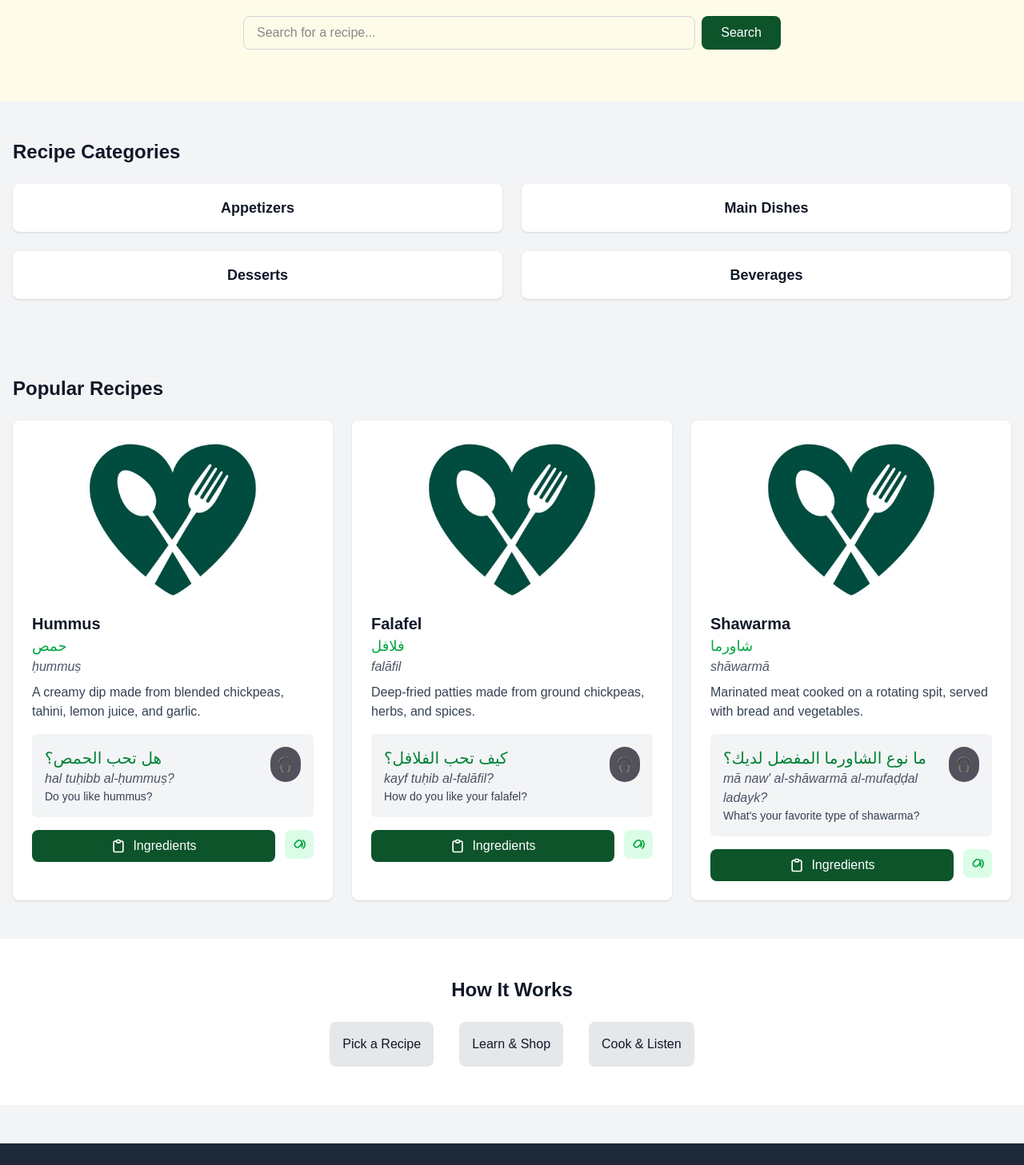
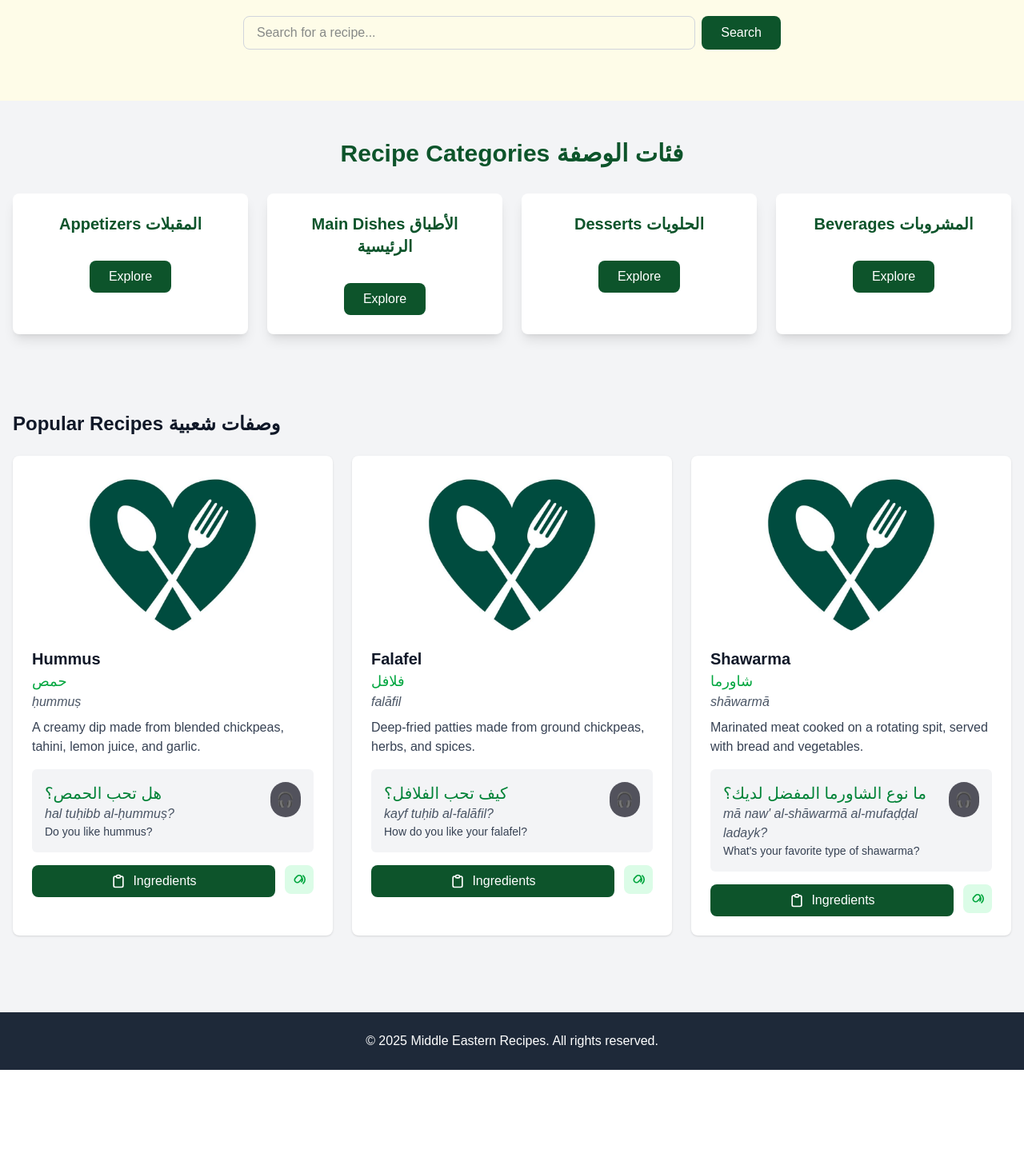
Before and after one commit to arkhangelsk/free-genai-bootcamp-2025, a Next.js app in the folder arabic-learning-app/: page / in a window 1280 px wide. Shown: the part 160-1617 px from the top of the page at 80% size. After the commit the page ends 1498 px from the top, so only its background shows below. Built offline with nearby package versions, Linux system fonts and the light colour scheme.

Commit message:
improve homepage styling

```diff
--- a/arabic-learning-app/src/app/page.tsx
+++ b/arabic-learning-app/src/app/page.tsx
@@ -425,12 +425,41 @@ export default function Home() {
         </div>
       </header>
 
+      {/* Recipe Categories */}
+      <section className="container mx-auto px-4 py-12">
+        <h2 className="text-3xl font-bold text-center text-green-900 mb-8">
+          Recipe Categories فئات الوصفة
+        </h2>
+        <div className="grid grid-cols-1 sm:grid-cols-2 md:grid-cols-4 gap-6">
+          {[
+            "Appetizers المقبلات",
+            "Main Dishes الأطباق الرئيسية",
+            "Desserts الحلويات",
+            "Beverages المشروبات",
+          ].map((category) => (
+            <div
+              key={category}
+              className="bg-white p-6 rounded-lg shadow-lg text-center transform transition-all duration-300 hover:scale-105 hover:shadow-2xl"
+            >
+              <h3 className="text-xl font-semibold text-green-900 mb-4">
+                {category}
+              </h3>
+              <button className="mt-4 bg-green-900 text-white px-6 py-2 rounded-lg hover:bg-amber-600 transition-colors duration-300">
+                Explore
+              </button>
+            </div>
+          ))}
+        </div>
+      </section>
+
       {/* Searched Recipes */}
       {searchedRecipes.length > 0 && (
         <section className="container mx-auto px-4 py-12">
           <div className="flex justify-between items-center mb-6">
             <div>
-              <h2 className="text-2xl font-semibold">Searched Recipes</h2>
+              <h2 className="text-2xl font-semibold">
+                Searched Recipes وصفات بحثت
+              </h2>
               <p className="text-sm text-gray-600 mt-1">
                 Showing {searchedRecipes.length} of {MAX_SAVED_RECIPES} maximum
                 saved recipes
@@ -474,40 +503,15 @@ export default function Home() {
         </section>
       )}
 
-      {/* Recipe Categories */}
-      <section className="container mx-auto px-4 py-12">
-        <h2 className="text-2xl font-semibold mb-6">Recipe Categories</h2>
-        <div className="grid grid-cols-2 md-grid-cols-4 gap-6">
-          {["Appetizers", "Main Dishes", "Desserts", "Beverages"].map(
-            (category) => (
-              <div
-                key={category}
-                className="bg-white p-4 rounded-lg shadow text-center"
-              >
-                <h3 className="text-lg font-semibold">{category}</h3>
-              </div>
-            )
-          )}
-        </div>
-      </section>
-
       {/* Featured Recipes */}
       <section className="container mx-auto px-4 py-12">
-        <h2 className="text-2xl font-semibold mb-6">Popular Recipes</h2>
+        <h2 className="text-2xl font-semibold mb-6">
+          Popular Recipes وصفات شعبية
+        </h2>
         <div className="grid grid-cols-1 md:grid-cols-3 gap-6">
           {recipes.map((recipe, index) => (
             <RecipeCard key={index} {...recipe} />
           ))}
-        </div>
-      </section>
-
-      {/* How It Works */}
-      <section className="bg-white py-12 text-center">
-        <h2 className="text-2xl font-semibold">How It Works</h2>
-        <div className="flex flex-col md:flex-row justify-center mt-6 gap-8">
-          <div className="p-4 bg-gray-200 rounded-lg">Pick a Recipe</div>
-          <div className="p-4 bg-gray-200 rounded-lg">Learn & Shop</div>
-          <div className="p-4 bg-gray-200 rounded-lg">Cook & Listen</div>
         </div>
       </section>
 
```
